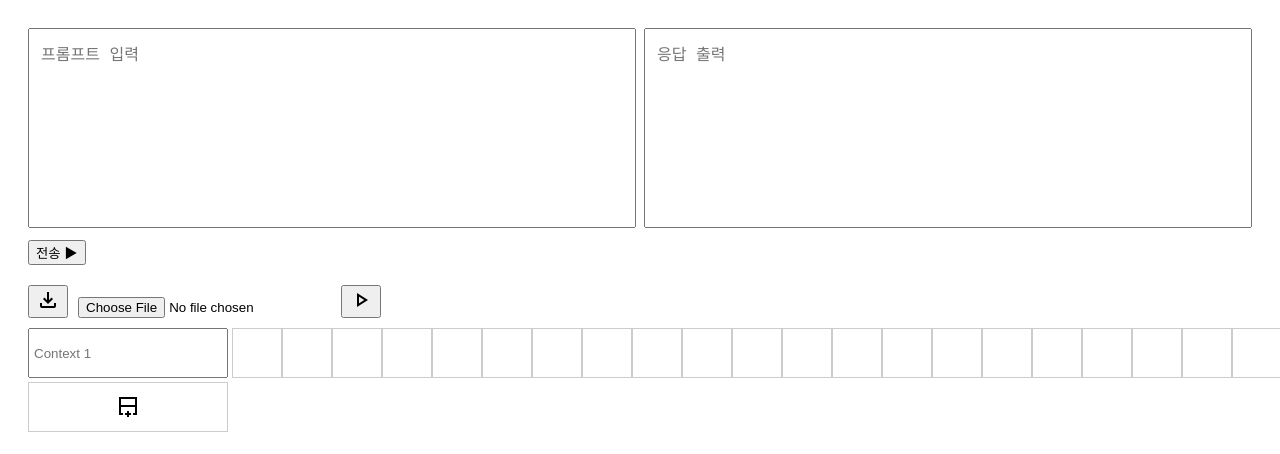
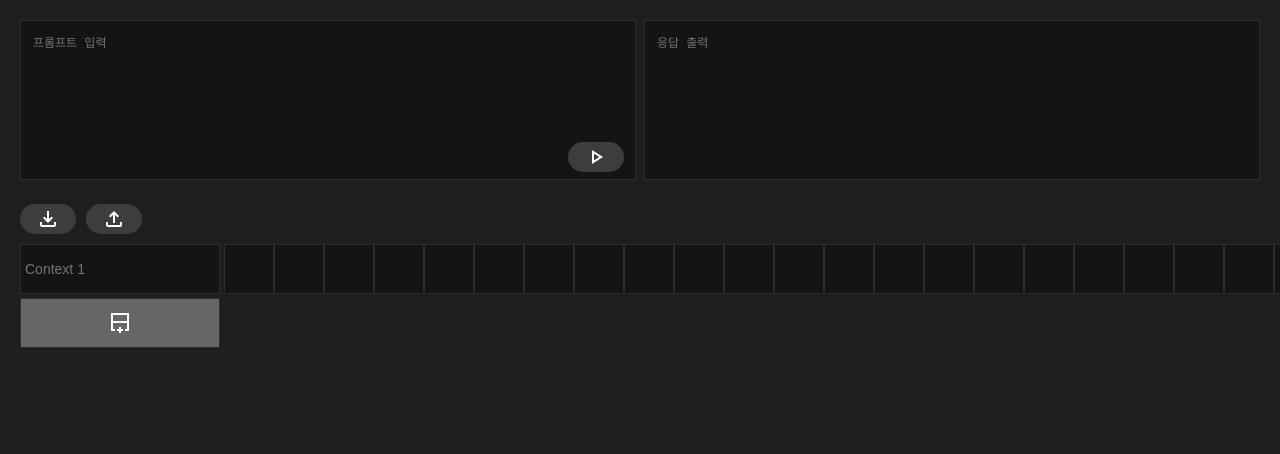
Before and after one commit to jiwonlee1223/journeycreator, a Next.js app: page / in a window 1280 px wide. Shown: the top 454 px of the page. Built offline with nearby package versions, Linux system fonts and the light colour scheme; no server answers.

Commit message:
dark mode style 적용

```diff
--- a/app/globals.css
+++ b/app/globals.css
@@ -1,22 +1,55 @@
-/* styles/global.css */
+/* 기본 색상 정의 */
+:root {
+  --color-background: #1E1E1E;
+  --color-surface: #141414;
+  --color-surface-variant: #666666;
+  --color-text-primary: #FFFFFF;
+  --color-text-secondary: #B3B3B3;
+  --color-text-disabled: #666666;
+  --color-accent-primary: #3d3d3d;
+  --color-button-hover: #000000;
+  --color-accent-secondary: #03DAC6;
+  --color-error: #CF6679;
+  --color-success: #4CAF50;
+  --color-warning: #FFAB00;
+  --color-divider: #2C2C2C;
+  --shadow-default: rgba(0, 0, 0, 0.5);
+  --cell-size: 50px;
+}
 
+html, body {
+  margin: 0;
+  padding: 0;
+  background-color: var(--color-background); /* 다크 배경 */
+  color: var(--color-text-primary); /* 기본 텍스트 색상 */
+  font-family: -apple-system, BlinkMacSystemFont, "Segoe UI", Roboto, "Helvetica Neue", sans-serif;
+  height: 100%;
+  width: 100%;
+}
+
+/* 그리드 컨테이너 */
 .grid-container {
   position: relative;
+  background-color: var(--color-background);
 }
 
+/* 그리드 셀 */
 .grid {
   display: grid;
 }
 
+/* 각 셀 */
 .grid-cell {
   width: 50px;
   height: 50px;
-  border: 1px solid #ccc;
+  border: 1px solid var(--color-divider);
   box-sizing: border-box;
   position: relative;
+  background-color: var(--color-surface);
+  transition: background-color 0.2s ease;
 }
 
-/* 고정된 노드 (셀 내부 중앙에 작게 표시) */
+/* 셀 안의 고정 노드 */
 .node-fixed {
   position: absolute;
   top: 50%;
@@ -26,8 +59,10 @@
   height: 10px;
   border-radius: 50%;
   opacity: 1;
+  box-shadow: 0 0 6px var(--shadow-default);
 }
 
+/* 노드 선을 위한 SVG 오버레이 */
 .svg-overlay {
   position: absolute;
   top: 0;
@@ -36,3 +71,149 @@
   height: 100%;
   pointer-events: none;
 }
+
+/* 컨텍스트 메뉴 */
+ul.context-menu {
+  background-color: var(--color-surface-variant);
+  border: 1px solid var(--color-divider);
+  border-radius: 6px;
+  padding: 4px;
+  position: fixed;
+  z-index: 1000;
+  list-style: none;
+  box-shadow: 0 2px 10px var(--shadow-default);
+}
+
+ul.context-menu li {
+  padding: 6px 12px;
+  color: var(--color-text-primary);
+  cursor: pointer;
+  transition: background-color 0.2s;
+}
+
+ul.context-menu li:hover {
+  background-color: var(--color-accent-primary);
+  color: #000;
+}
+
+/* 버튼 */
+
+.control-panel {
+  display: flex;
+  align-items: center;
+  gap: 10px;
+  margin-bottom: 10px;
+}
+
+.control-panel .dark-button,
+.control-panel input[type="file"].dark-button {
+  height: 30px;
+  padding: 0 16px;
+  display: flex;
+  align-items: center;
+  justify-content: center;
+  font-size: 14px;
+}
+
+.hidden-input {
+  display: none;
+}
+
+.dark-button {
+  background-color: var(--color-accent-primary);
+  color: var(--color-text-primary);
+  border: none;
+  border-radius: 18px;
+  cursor: pointer;
+  transition: background-color 0.2s ease;
+}
+
+.dark-button:hover {
+  background-color: var(--color-button-hover);
+}
+
+.send-button {
+  position: absolute;
+  bottom: 12px;
+  right: 12px;
+  height: 30px;
+  padding: 0 16px;
+  display: flex;
+  align-items: center;
+  justify-content: center;
+  font-size: 14px;
+  background-color: var(--color-accent-primary);
+  color: var(--color-text-primary);
+  border: none;
+  border-radius: 18px;
+  cursor: pointer;
+  transition: background-color 0.2s ease;
+}
+
+.prompt-textarea-wrapper {
+  position: relative;
+  width: 100%;
+  height: auto;
+}
+
+/* PromptBox, textarea 공통 */
+.prompt-container {
+  display: flex;
+  width: 100%;
+  gap: 8px;
+  margin-bottom: 20px;
+}
+.prompt-textarea {
+  width: 100%;
+  height: 20vh;
+  resize: none;
+  padding: 12px;
+  font-size: 12px;
+  color: var(--color-text-primary);
+  background-color: var(--color-surface);
+  border: 1px solid var(--color-divider);
+  box-sizing: border-box;
+}
+.half-width {
+  width: 50%;
+}
+
+/* 터치포인트 컨테이너 */
+.touchpoint-container {
+  display: flex;
+  flex-direction: column;
+  align-items: flex-end;
+  margin-right: 4px;
+}
+
+.touchpoint-input {
+  width: calc(var(--cell-size) * 4);
+  height: var(--cell-size);
+  margin-top: 0;
+  margin-bottom: 0;
+  box-sizing: border-box;
+  padding: 4px;
+  background-color: var(--color-surface);
+  color: var(--color-text-primary);
+  border: 1px solid var(--color-divider);
+  font-size: 14px;
+}
+
+.touchpoint-button {
+  width: calc(var(--cell-size) * 4);
+  height: var(--cell-size);
+  border: 1px solid var(--color-divider);
+  background-color: var(--color-surface-variant);
+  color: var(--color-text-primary);
+  cursor: pointer;
+  display: flex;
+  align-items: center;
+  justify-content: center;
+  margin-top: 4px;
+  transition: background-color 0.2s ease;
+}
+
+.touchpoint-button:hover {
+  background-color: var(--color-accent-primary);
+  color: black;
+}
--- a/components/ControlPanel.tsx
+++ b/components/ControlPanel.tsx
@@ -1,8 +1,6 @@
-// components/ControlPanel.tsx
 "use client";
 
 import React from "react";
-import styles from "./GridGraph.styles"; // 필요하다면 별도 스타일 파일로 분리해도 좋습니다.
 
 interface ControlPanelProps {
     onAddRow: () => void;
@@ -17,24 +15,20 @@ const ControlPanel: React.FC<ControlPanelProps> = ({
     onFileUpload,
     onPlay,
 }) => (
-    <div style={{ marginBottom: 10 }}>
+    <div className="control-panel">
+        <button onClick={onDownload} className="dark-button">
+            <span className="material-symbols-outlined">download</span>
+        </button>
 
-        <button onClick={onDownload}>
-            <span className="material-symbols-outlined">
-                download
-            </span>
-        </button>
-        <input
-            type="file"
-            accept="application/json"
-            onChange={onFileUpload}
-            style={styles.buttonMargin}
-        />
-        <button onClick={onPlay} style={styles.buttonMargin}>
-            <span className="material-symbols-outlined">
-                play_arrow
-            </span>
-        </button>
+        <label className="dark-button" style={{ cursor: "pointer" }}>
+            <span className="material-symbols-outlined">upload</span>
+            <input
+                type="file"
+                accept="application/json"
+                onChange={onFileUpload}
+                className="hidden-input"
+            />
+        </label>
     </div>
 );
 
--- a/components/GridGraph.styles.ts
+++ b/components/GridGraph.styles.ts
@@ -1,35 +1,48 @@
-// GridGraph.styles.ts
-const CELL_SIZE = 50;
+export const CELL_SIZE = 50;
 
-const styles = {
-  buttonMargin: { marginLeft: 10 },
-  gridContainer: (cols: number, rows: number) => ({
+export const gridContainer = (cols: number, rows: number) => ({
   width: cols * CELL_SIZE,
   height: rows * CELL_SIZE,
-  }),
-  grid: (cols: number, rows: number) => ({
-    display: 'grid',
+  backgroundColor: "var(--color-background)",
+});
+
+export const gridStyle = (cols: number, rows: number) => ({
+  display: "grid",
   gridTemplateColumns: `repeat(${cols}, ${CELL_SIZE}px)`,
-    gridTemplateRows: `repeat(${rows}, ${CELL_SIZE}px)`
-  }),
-  nodeFixed: (color: string) => ({
+  gridTemplateRows: `repeat(${rows}, ${CELL_SIZE}px)`,
+});
+
+export const nodeFixedStyle = (color: string) =>
+  ({
     backgroundColor: color,
-  }),
-  contextMenu: (x: number, y: number) => ({
-    position: 'fixed' as const,
+    boxShadow: "0 0 6px var(--shadow-default)",
+    width: "10px",
+    height: "10px",
+    borderRadius: "50%",
+    position: "absolute",
+    top: "50%",
+    left: "50%",
+    transform: "translate(-50%, -50%)",
+    opacity: 1,
+  } as const);
+
+
+export const contextMenuStyle = (x: number, y: number) => ({
+  position: "fixed" as const,
   top: y,
   left: x,
-    background: 'white',
-    border: '1px solid #ccc',
-    borderRadius: '4px',
-    padding: '4px',
+  background: "var(--color-surface-variant)",
+  border: "1px solid var(--color-divider)",
+  borderRadius: "6px",
+  padding: "4px",
   zIndex: 1000,
-    listStyle: 'none'
-  }),
-  contextMenuItem: {
-    padding: '4px 8px',
-    cursor: 'pointer'
-  }
+  listStyle: "none",
+  boxShadow: "0 2px 10px var(--shadow-default)",
+});
+
+export const contextMenuItemStyle = {
+  padding: "6px 12px",
+  color: "var(--color-text-primary)",
+  cursor: "pointer",
+  transition: "background-color 0.2s ease",
 };
-
-export default styles;
--- a/components/GridGraph.tsx
+++ b/components/GridGraph.tsx
@@ -1,8 +1,14 @@
-"use client"; // Next.js에서 이 컴포넌트를 클라이언트 사이드에서 렌더링하라는 지시어
+"use client";
 
 import React, { useState, useEffect, useRef } from 'react'; // React와 훅(useState, useEffect, useRef) 불러오기
 import { io, Socket } from 'socket.io-client';             // Socket.IO 클라이언트와 타입(Socket) 불러오기
-import styles from './GridGraph.styles';
+import {
+  gridContainer,
+  gridStyle,
+  nodeFixedStyle,
+  contextMenuStyle,
+  contextMenuItemStyle,
+} from "@/components/GridGraph.styles";
 import ControlPanel from "./ControlPanel"; // 경로는 실제 위치에 맞춰 조정
 import TouchpointContainer from "./TouchpointContainer";
 import PromptBox from "./PromptBox";
@@ -128,6 +134,21 @@ const GridGraph = () => {
     setPlacedNodes(prev => [...prev, newNode]);
 
     if (socket) socket.emit("nodePlaced", newNode);
+  };
+
+  const handleDeleteNode = (node: NodeData) => {
+    setPlacedNodes((prev) =>
+      prev.filter(
+        (n) =>
+          !(
+            n.row === node.row &&
+            n.col === node.col &&
+            n.id === node.id &&
+            n.subId === node.subId
+          )
+      )
+    );
+    setContextMenu(null); // 삭제 후 메뉴 닫기
   };
 
 
@@ -309,8 +330,8 @@ const GridGraph = () => {
         />
 
         {/* 그리드 컨테이너 */}
-        <div className="grid-container" style={styles.gridContainer(cols, rows)}>
-          <div className="grid" style={styles.grid(cols, rows)}>
+        <div className="grid-container" style={gridContainer(cols, rows)}>
+          <div className="grid" style={gridStyle(cols, rows)}>
             {Array.from({ length: rows }).map((_, row) =>
               Array.from({ length: cols }).map((_, col) => {
                 const node = placedNodes.find(n => n.row === row && n.col === col);
@@ -336,7 +357,7 @@ const GridGraph = () => {
                     {node && (
                       <div
                         className="node-fixed"
-                        style={styles.nodeFixed(node.color)}
+                        style={nodeFixedStyle(node.color)}
                         draggable
                         onDragStart={() => handleDragStart(node)}
                       />
@@ -377,15 +398,37 @@ const GridGraph = () => {
 
         {/* 컨텍스트 메뉴 */}
         {contextMenu?.visible && (
-          <ul style={styles.contextMenu(contextMenu.x, contextMenu.y)} onClick={() => setContextMenu(null)}>
+  <ul style={contextMenuStyle(contextMenu.x, contextMenu.y)}>
     {!contextMenu.targetNode ? (
-              <li onClick={() => { handleAddUser(contextMenu.row, contextMenu.col); setContextMenu(null); }}>
+      <li
+        style={contextMenuItemStyle}
+        onClick={() => {
+          handleAddUser(contextMenu.row, contextMenu.col);
+          setContextMenu(null);
+        }}
+      >
         ➕ Add user
       </li>
     ) : (
-              <li onClick={() => { handleAddNextNode(contextMenu.targetNode!); setContextMenu(null); }}>
+      <>
+        <li
+          style={contextMenuItemStyle}
+          onClick={() => {
+            handleAddNextNode(contextMenu.targetNode!);
+            setContextMenu(null);
+          }}
+        >
           ➕ Add next node
         </li>
+        <li
+          style={contextMenuItemStyle}
+          onClick={() => {
+            handleDeleteNode(contextMenu.targetNode!);
+          }}
+        >
+          ❌ Delete node
+        </li>
+      </>
     )}
   </ul>
 )}
--- a/components/PromptBox.tsx
+++ b/components/PromptBox.tsx
@@ -1,90 +1,89 @@
 // components/PromptBox.tsx
-"use client";
+"use client"; // Next.js의 Client Component임을 명시
 
 import React, { useEffect, useRef } from "react";
-import { io, Socket } from "socket.io-client";
-import { downloadJSON } from "@/utils/downloadJSON";
+import socket from "@/utils/socket"; // 클라이언트에서 사용하는 Socket.IO 인스턴스
+import { downloadJSON } from "@/utils/downloadJSON"; // JSON 다운로드 유틸 함수
 
-
+// 컴포넌트에 전달될 props 타입 정의
 interface PromptBoxProps {
-    prompt1: string;
-    prompt2: string;
-    onChangePrompt1: (text: string) => void;
-    onChangePrompt2: (text: string) => void;
+    prompt1: string; // 사용자 입력 프롬프트
+    prompt2: string; // 응답 텍스트
+    onChangePrompt1: (text: string) => void; // prompt1 변경 핸들러
+    onChangePrompt2: (text: string) => void; // prompt2 변경 핸들러
 }
 
+// PromptBox 함수형 컴포넌트 정의
 const PromptBox: React.FC<PromptBoxProps> = ({
     prompt1,
     prompt2,
     onChangePrompt1,
     onChangePrompt2,
 }) => {
-    const socketRef = useRef<Socket | null>(null);
+    // 소켓 이벤트 리스너 등록은 컴포넌트 마운트 시 1회만 실행
+    useEffect(() => {
+        // 소켓 연결되었을 때 실행되는 함수
+        const handleConnect = () => {
+            console.log("🟢 Socket connected:", socket.id);
+        };
 
-    useEffect(() => {
-        if (!socketRef.current) {
-            const socket = io(undefined, { path: "/api/socket" });
-            socketRef.current = socket;
+        // 서버에서 completion 이벤트를 통해 응답이 오면 실행됨
+        const handleCompletion = (text: string) => {
+            console.log("🟡 응답 수신:", text);
+            onChangePrompt2(text); // 받은 응답을 prompt2에 저장
+            downloadJSON(
+                text,
+                `touchpoints_${new Date().toISOString().slice(0, 19).replace(/[:T]/g, "-")}.json`
+            ); // 응답을 JSON 파일로 자동 저장
+        };
 
-            socket.on("connect", () => {
-                console.log("🟢 Socket connected:", socket.id);
-            });
+        // 소켓 이벤트 등록
+        socket.on("connect", handleConnect);
+        socket.on("completion", handleCompletion);
 
-            socket.on("completion", (text: string) => {
-                console.log("🟡 응답 수신:", text);
-                onChangePrompt2(text);
-                downloadJSON(text, `touchpoints_${new Date().toISOString().slice(0, 19).replace(/[:T]/g, "-")}.json`);
-            });
+        // 컴포넌트 언마운트 시 이벤트 제거 (메모리 누수 방지)
+        return () => {
+            socket.off("connect", handleConnect);
+            socket.off("completion", handleCompletion);
+        };
+    }, [onChangePrompt2]); // 의존성: onChangePrompt2가 바뀔 때만 재실행
 
-
-            return () => {
-                socket.disconnect();
-            };
-        }
-    }, []);
-
+    // 프롬프트 전송 함수
     const handleSend = () => {
-        if (socketRef.current) {
-            socketRef.current.emit("initialPrompt", prompt1);
-            onChangePrompt2("🔄 응답 생성 중..."); // 로딩 텍스트
-        }
+        socket.emit("initialPrompt", prompt1); // 서버로 프롬프트 전송
+        onChangePrompt2("🔄 응답 생성 중..."); // 사용자에게 응답 대기 중임을 표시
     };
 
     return (
-        <div style={{ display: "flex", width: "100%", gap: 8, marginBottom: 20 }}>
-            <div style={{ width: "50%" }}>
+        <div className="prompt-container">
+            <div className="half-width">
+                <div className="prompt-textarea-wrapper">
                     <textarea
                         value={prompt1}
                         onChange={(e) => onChangePrompt1(e.target.value)}
                         placeholder="프롬프트 입력"
-                    style={{
-                        width: "100%",
-                        height: "25vh",
-                        resize: "none",
-                        padding: 12,
-                        fontSize: 16,
-                        boxSizing: "border-box",
-                    }}
+                        className="prompt-textarea"
                     />
-                <button onClick={handleSend} style={{ marginTop: 8 }}>
-                    전송 ▶
+                    <button
+                        onClick={handleSend}
+                        className="send-button"
+                    >
+                        <span className="material-symbols-outlined">play_arrow</span>
                     </button>
                 </div>
+            </div>
+
             <textarea
                 value={prompt2}
                 readOnly
                 placeholder="응답 출력"
-                style={{
-                    width: "50%",
-                    height: "25vh",
-                    resize: "none",
-                    padding: 12,
-                    fontSize: 16,
-                    boxSizing: "border-box",
-                }}
+                className="prompt-textarea half-width"
             />
         </div>
+
+
     );
 };
 
-export default PromptBox;
+
+export default PromptBox; // PromptBox 컴포넌트를 기본 내보내기
--- a/components/TouchpointContainer.tsx
+++ b/components/TouchpointContainer.tsx
@@ -19,45 +19,27 @@ const TouchpointContainer: React.FC<TouchpointContainerProps> = ({
   onRowTextChange,
 }) => {
   return (
-    <div
-      style={{
-        display: "flex",
-        flexDirection: "column",
-        alignItems: "flex-end",
-        marginRight: 4,
-      }}
-    >
-      {/* 세로 스택된 텍스트박스들 */}
+    <div className="touchpoint-container">
       {rowTexts.map((text, i) => (
         <input
           key={i}
           value={text}
           onChange={(e) => onRowTextChange(i, e.target.value)}
           placeholder={`Context ${i + 1}`}
+          className="touchpoint-input"
           style={{
             width: cellSize * 4,
             height: cellSize,
-            marginBottom: 0,
-            marginTop: 0,
-            boxSizing: "border-box",
-            padding: 4,
           }}
         />
       ))}
 
-      {/* + 버튼: 항상 맨 아래 */}
       <button
         onClick={onAddRow}
+        className="touchpoint-button"
         style={{
-          width: cellSize*4,
+          width: cellSize * 4,
           height: cellSize,
-          border: "1px solid #ccc",
-          background: "#fff",
-          cursor: "pointer",
-          display: "flex",
-          alignItems: "center",
-          justifyContent: "center",
-          marginTop: 4,
         }}
       >
         <span className="material-symbols-outlined">add_row_below</span>
--- /dev/null
+++ b/utils/socket.ts
@@ -0,0 +1,8 @@
+// utils/socket.ts
+import { io, Socket } from "socket.io-client";
+
+const socket: Socket = io(undefined, {
+  path: "/api/socket",
+});
+
+export default socket;
```
Lines whose indentation alone changed are shown as unchanged.
